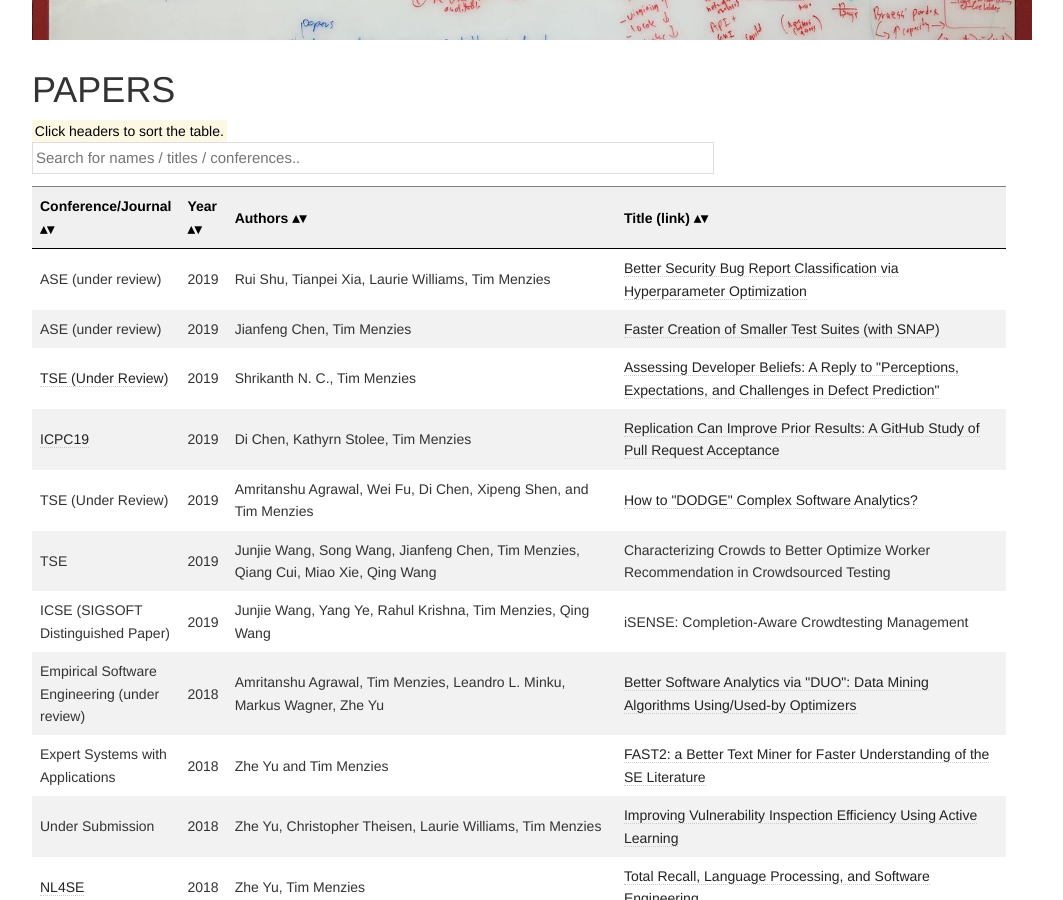
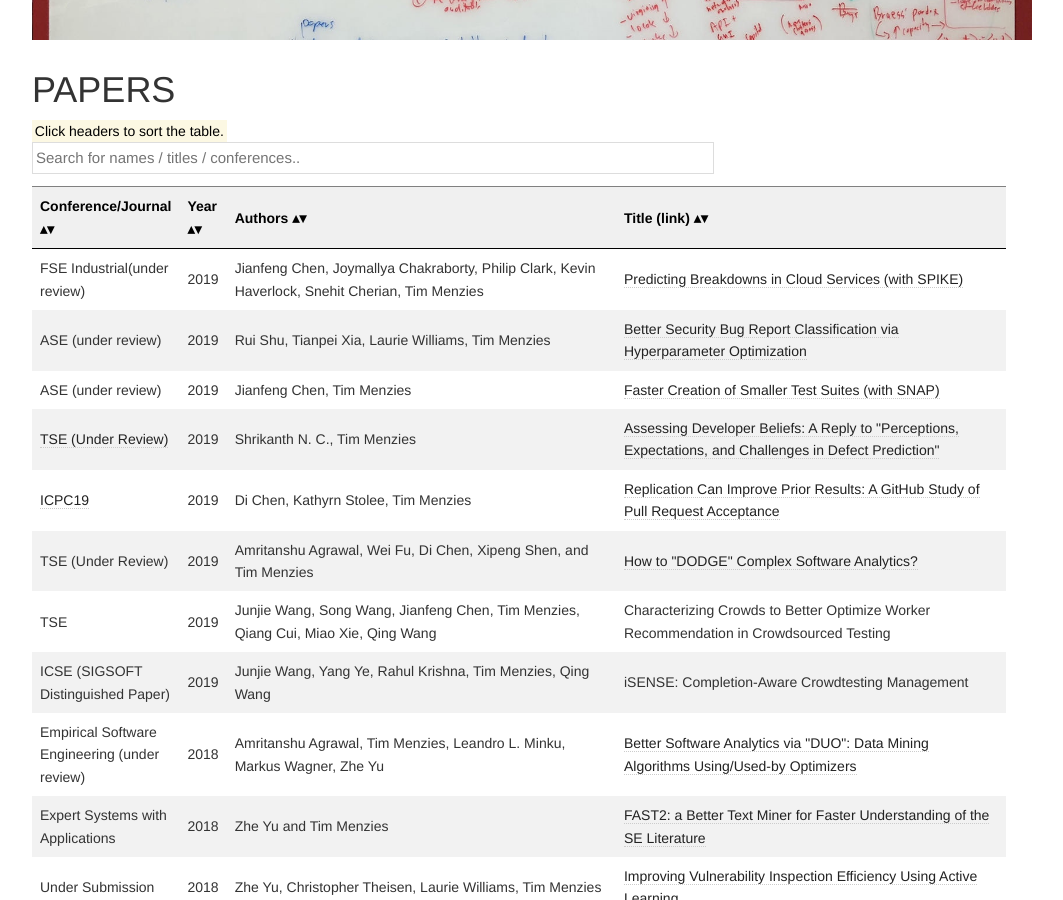
Before and after one commit to ai-se/ai-se.github.io, a Jekyll site: the page built from papers/index.html, in a window 1280 px wide and 900 px high, scrolled down 695 px. Shown: the whole window, without its empty margins (126-1189 px from the left). Built offline with Jekyll 4.4.1, drawn with Linux system fonts in a browser that asks for light colours.

Commit message:
Update index.html

```diff
--- a/papers/index.html
+++ b/papers/index.html
@@ -36,6 +36,16 @@ table.sortable th:not(.sorttable_sorted):not(.sorttable_sorted_reverse):not(.sor
 	<tr><th width="100">Conference/Journal</th><th width="30">Year</th><th width="400">Authors</th><th width="400">Title (link)</th></tr>
 </thead>
 <tbody>
+
+<tr>
+    <td>FSE Industrial(under review)</td>
+    <td>2019</td>
+    <td>Jianfeng Chen, Joymallya Chakraborty, Philip Clark, Kevin Haverlock, Snehit Cherian, Tim Menzies</td>
+    <td><a href="https://arxiv.org/pdf/1905.06390.pdf/">
+      Predicting Breakdowns in Cloud Services (with SPIKE)
+  </a></td>
+  </tr>
+
 
 <tr>
     <td>ASE (under review)</td>
```
